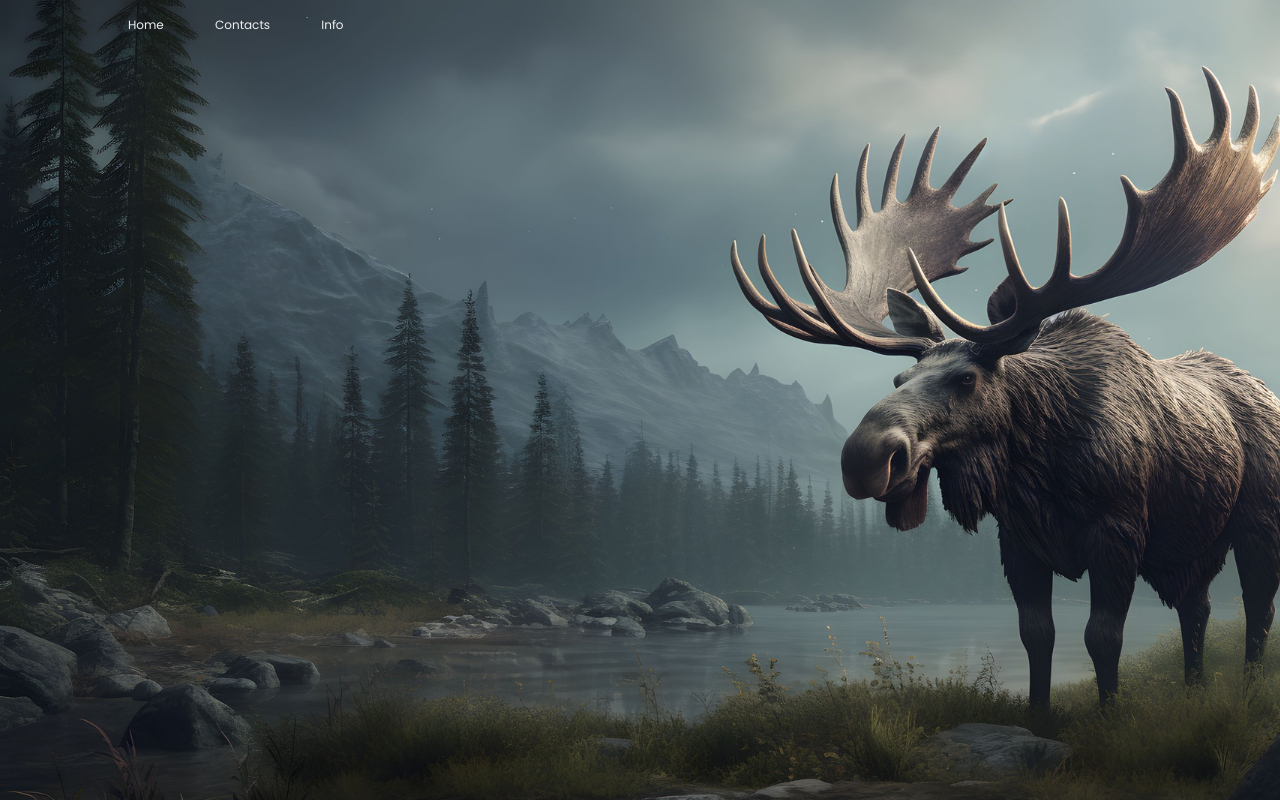
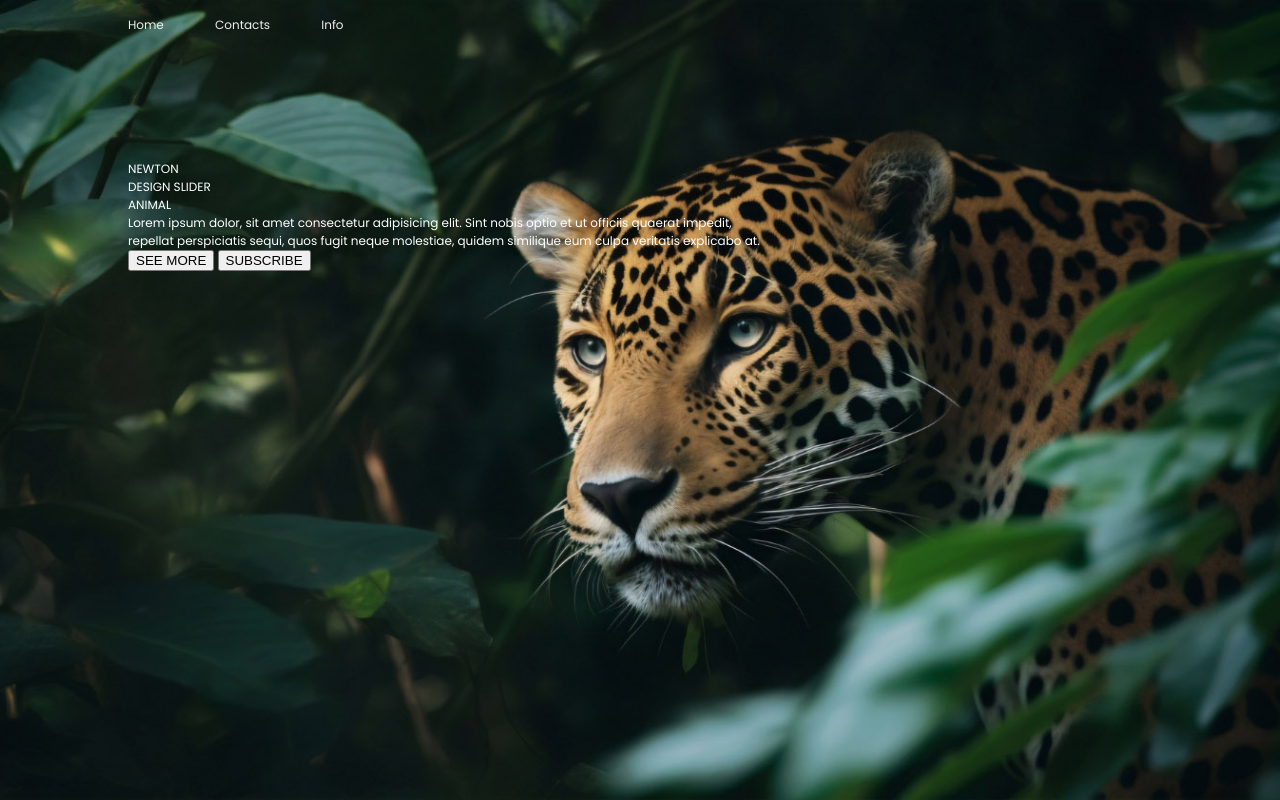
Before and after one commit to nejidevelops/slider-crazy, a plain HTML site: page index.html in a window 1280 px wide. Drawn offline with Linux system fonts and the light colour scheme.

Commit message:
Enhancing the carousel for the application

```diff
--- a/style.css
+++ b/style.css
@@ -14,7 +14,7 @@ a {
 }
 
 header {
-  width: 1180px;
+  width: 1140px;
   max-width: 80%;
   margin: auto;
   height: 50px;
@@ -33,4 +33,29 @@ header a {
   height: 100vh;
   overflow: hidden;
   margin-top: -50px;
+  position: relative;
 }
+
+.carousel .list .item {
+  position: absolute;
+  inset: 0 0 0 0;
+}
+
+.carousel .list .item img {
+  width: 100%;
+  height: 100%;
+  object-fit: cover;
+}
+
+.carousel .list .item .content {
+  position: absolute;
+  top: 20%;
+  width: 1140px;
+  max-width: 80%;
+  left: 50%;
+  transform: translateX(-50%);
+  padding-right: 30%;
+  box-sizing: border-box;
+  color: #fff;
+  text-shadow: 0 5px 10px #0004;
+}
```
